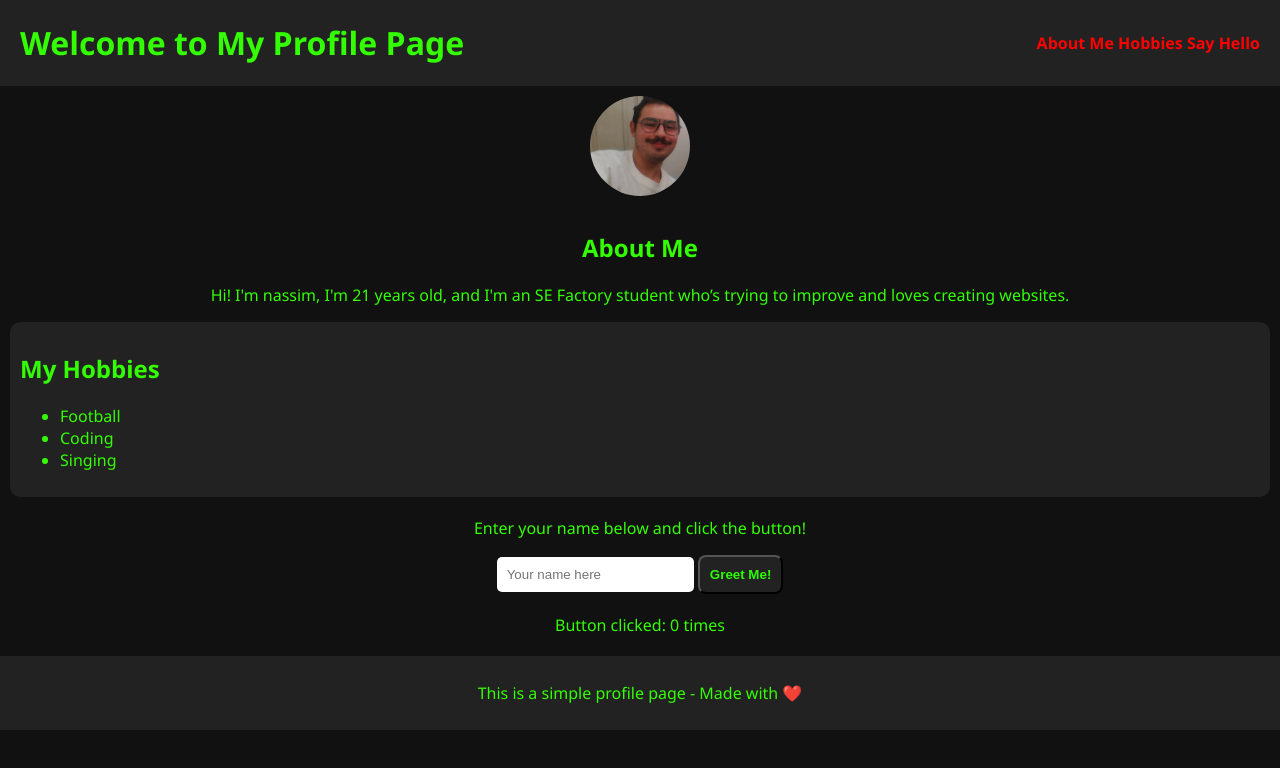
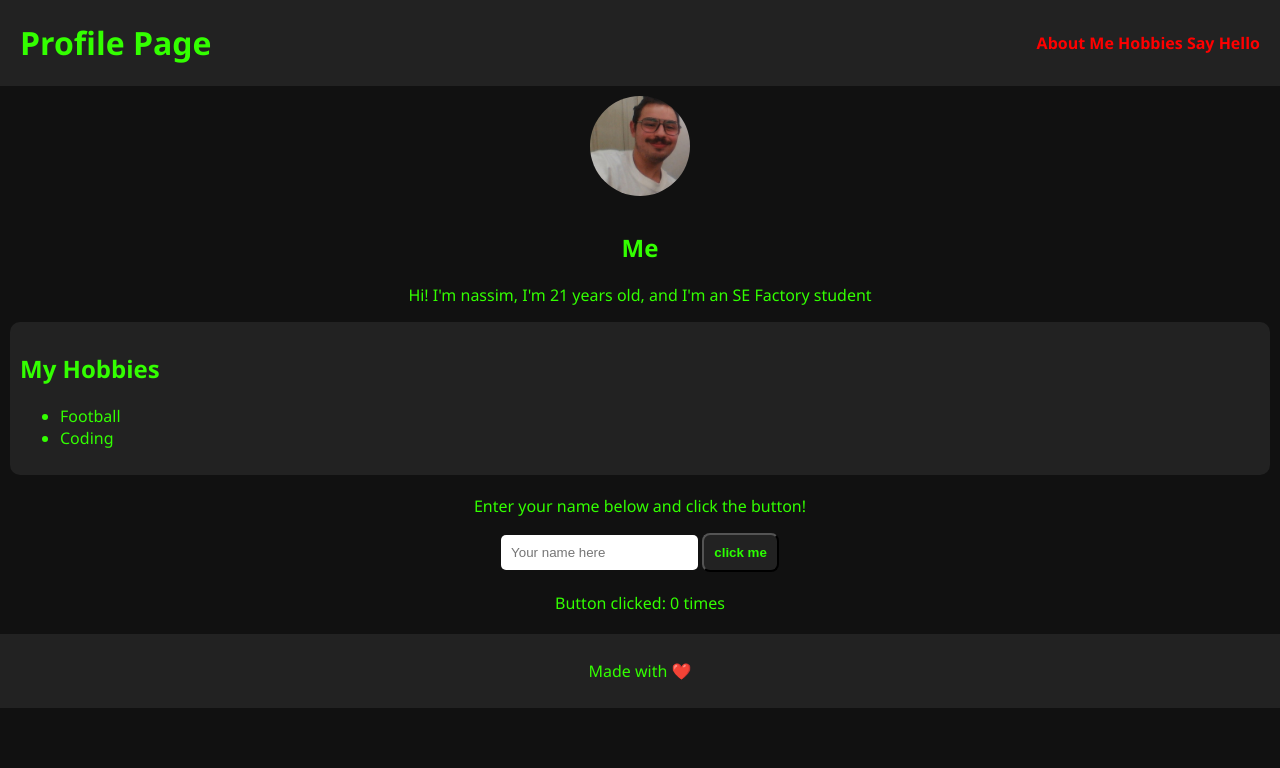
Before and after one commit to halabi29/wed-fds, a plain HTML site: page f_web/index.html in a window 1280 px wide. Drawn offline with Linux system fonts and the light colour scheme.

Commit message:
Update index.html

```diff
--- a/f_web/index.html
+++ b/f_web/index.html
@@ -1,12 +1,12 @@
 <!DOCTYPE html>
 <html>
 <head>
-  <title>My Personal Profile</title>
+  <title> Profile</title>
   <link rel="stylesheet" href="style.css" />
 </head>
 <body>
   <header>
-    <h1 class="welcome">Welcome to My Profile Page</h1>
+    <h1 class="welcome"> Profile Page</h1>
     <nav>
       <ul>
         <li><a href="#about">About Me</a></li>
@@ -19,9 +19,9 @@
   <section id="about" class="profile">
     <img src="nas.jpg" alt="Profile Photo" class="profile-pic" />
     <article>
-      <h2>About Me</h2>
+      <h2> Me</h2>
       <p>
-        Hi! I'm nassim, I'm 21 years old, and I'm an SE Factory student who’s trying to improve and loves creating websites.
+        Hi! I'm nassim, I'm 21 years old, and I'm an SE Factory student
       </p>
     </article>
   </section>
@@ -31,20 +31,20 @@
     <ul>
       <li>Football</li>
       <li>Coding</li>
-      <li>Singing</li>
+
     </ul>
   </section>
 
   <section id="contact">
     <p>Enter your name below and click the button!</p>
     <input type="text" id="nameInput" placeholder="Your name here" />
-    <button id="greetBtn">Greet Me!</button>
+    <button id="greetBtn">click me</button>
     <div id="output"></div>
     <p id="clickCounter">Button clicked: 0 times</p>
   </section>
 
   <footer>
-    <p>This is a simple profile page - Made with ❤️</p>
+    <p> Made with ❤️</p>
   </footer>
 
   <script src="script.js"></script>
```
